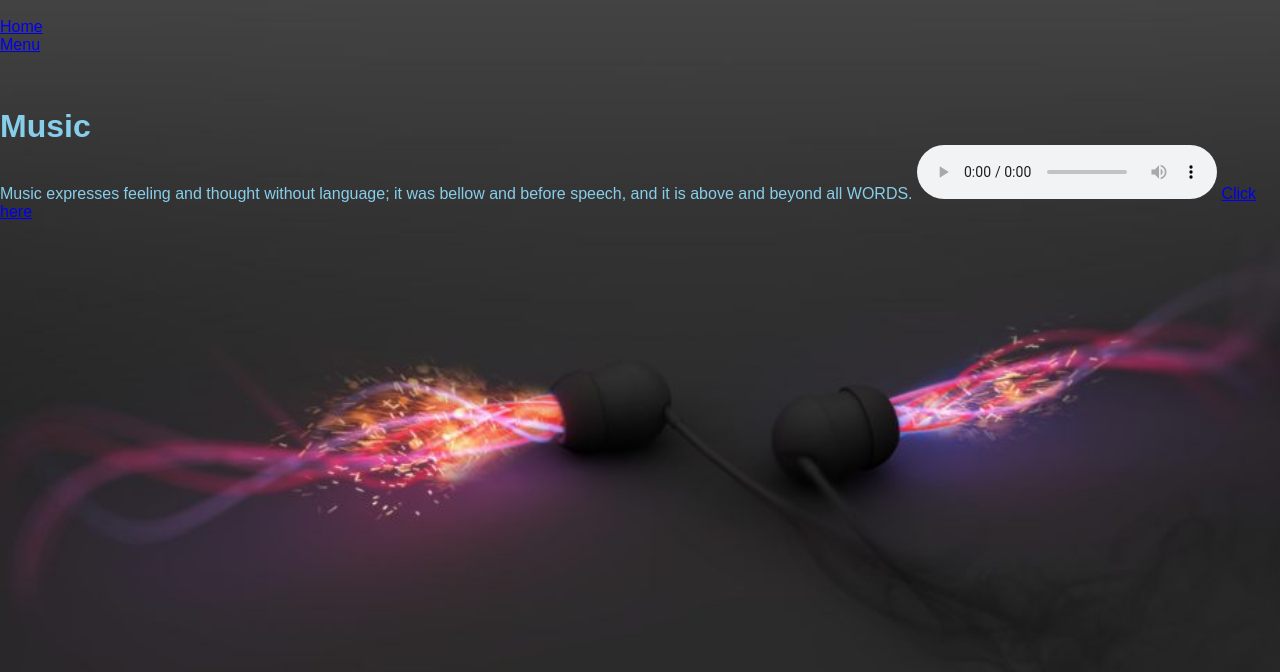
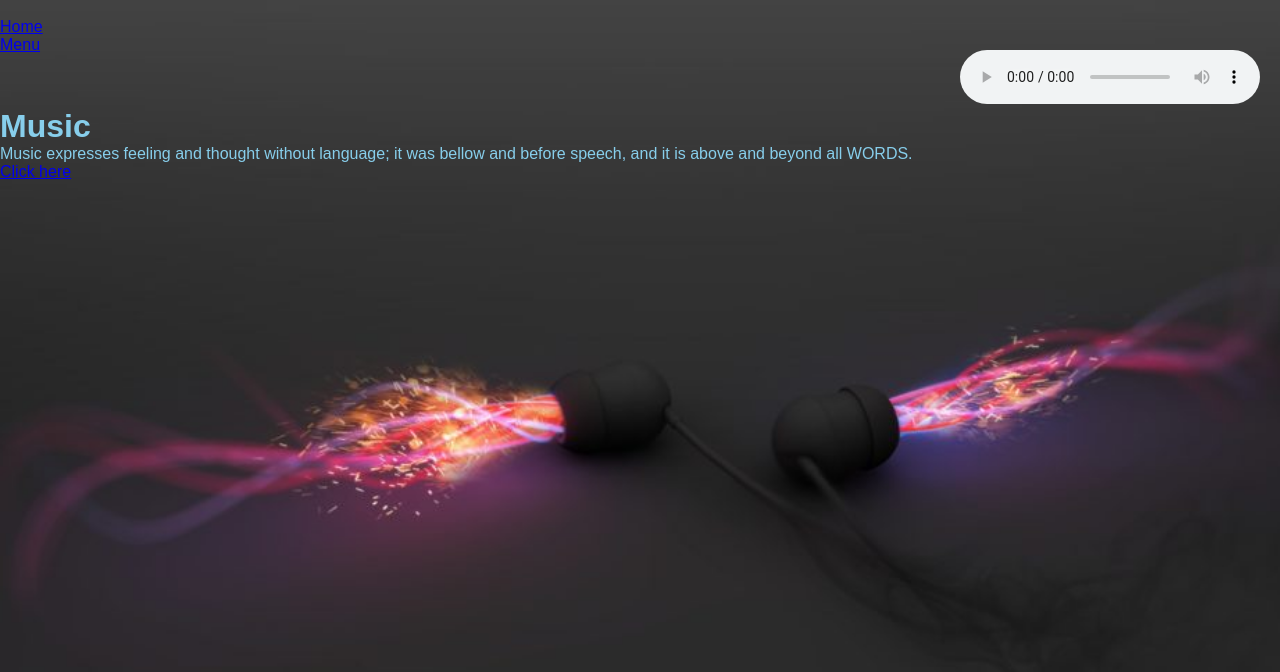
Before and after one commit to dosalja-dev/dosalja-dev.github.io, a plain HTML site: page index.html in a window 1280 px wide. Drawn offline with Linux system fonts and the light colour scheme.

Commit message:
Bla bla bla

```diff
--- a/index.html
+++ b/index.html
@@ -24,11 +24,14 @@ body {
 </style>
     <h1>Music</h1>
     <p>Music expresses feeling  and thought without language; it was bellow and before speech, and it is above and beyond all WORDS.
-      <audio controls autoplay>
-  <source src="testmusic.m4a" type="audio/x-m4a">
-    Your browser does not support the audio tag.
-</audio>
-          <a href="Example.html">Click here</a>
+
+      <div class="test" id="audio">
+      <audio controls loop>
+          <source src="testmusic.m4a" type="audio/x-m4a">
+          Your browser does not support the audio tag.
+      </audio>
+      </div>
+      <a href="Example.html">Click here</a>
 
   </body>
 </html>
--- a/style.css
+++ b/style.css
@@ -3,3 +3,14 @@
   padding: 0;
   font-family: sans-serif;
 }
+.banner{
+
+}
+.navbar{
+
+}
+.test{
+  position: absolute;
+  top: 50px;
+  right: 20px ;
+}
```
Also changed, not shown: 2 other files.
